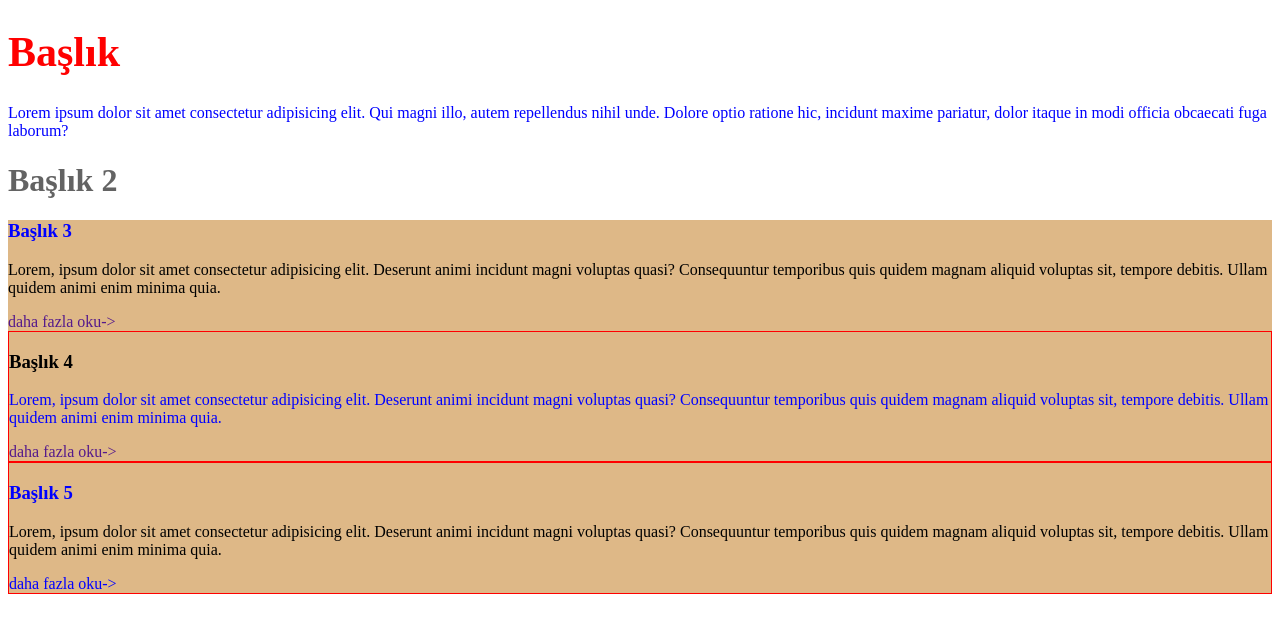
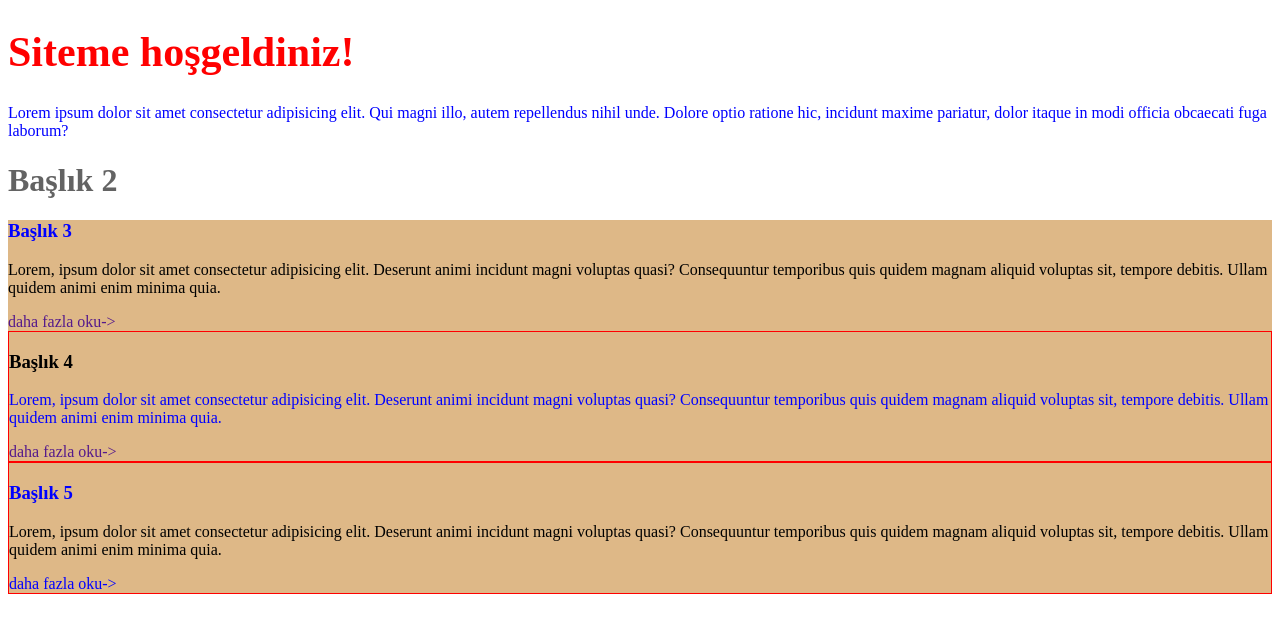
Before and after one commit to abircannet/testwebsite, a plain HTML site: page index.html in a window 1280 px wide. Drawn offline with Linux system fonts and the light colour scheme.

Commit message:
başlık değişti

```diff
--- a/index.html
+++ b/index.html
@@ -11,7 +11,7 @@
 
 <body>
 
-    <h1 id="ana-baslik">Başlık</h1>
+    <h1 id="ana-baslik">Siteme hoşgeldiniz!</h1>
     <p class="text-blue">Lorem ipsum dolor sit amet consectetur adipisicing elit. Qui magni illo, autem repellendus nihil unde. Dolore
         optio ratione hic, incidunt maxime pariatur, dolor itaque in modi officia obcaecati fuga laborum?
     </p>
```
